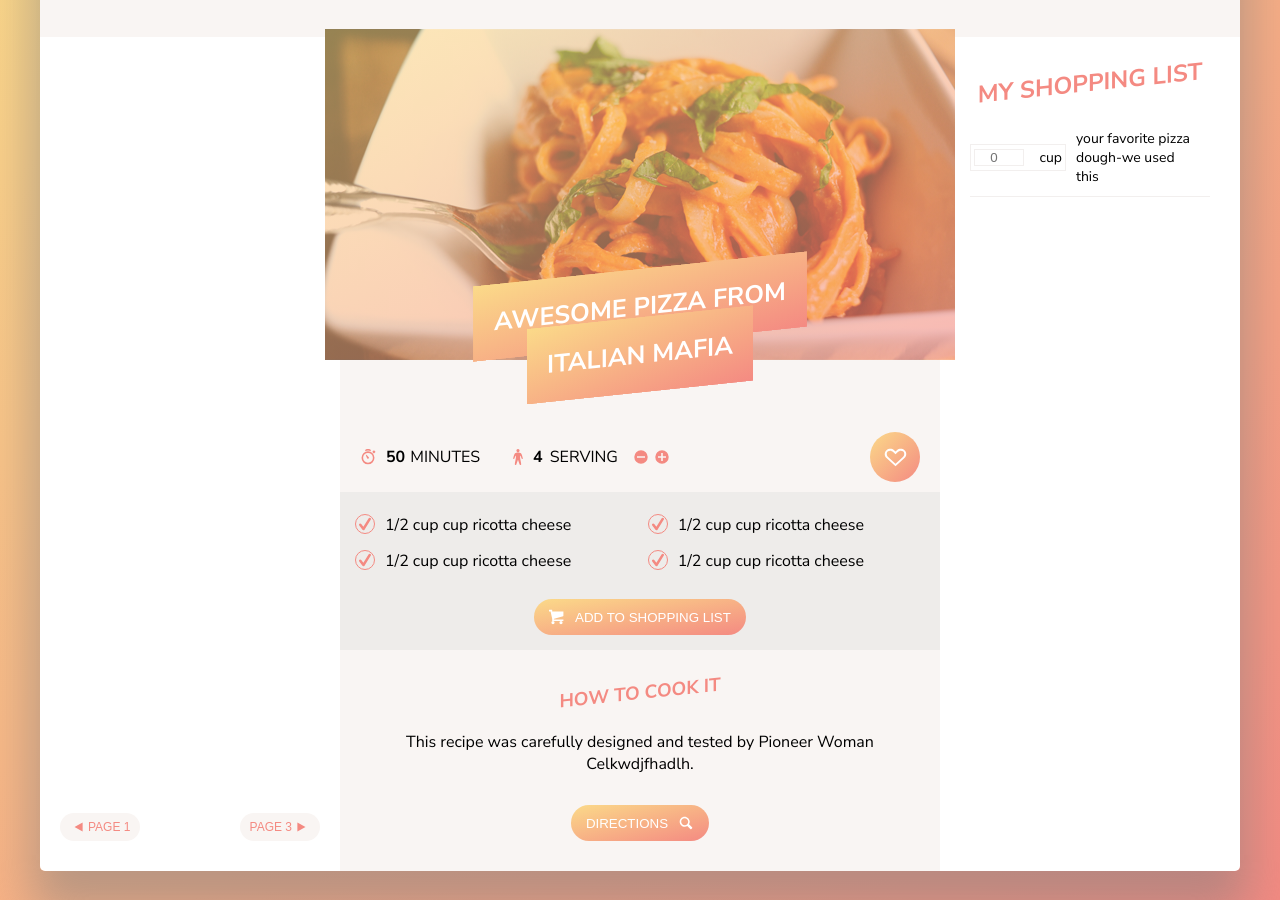
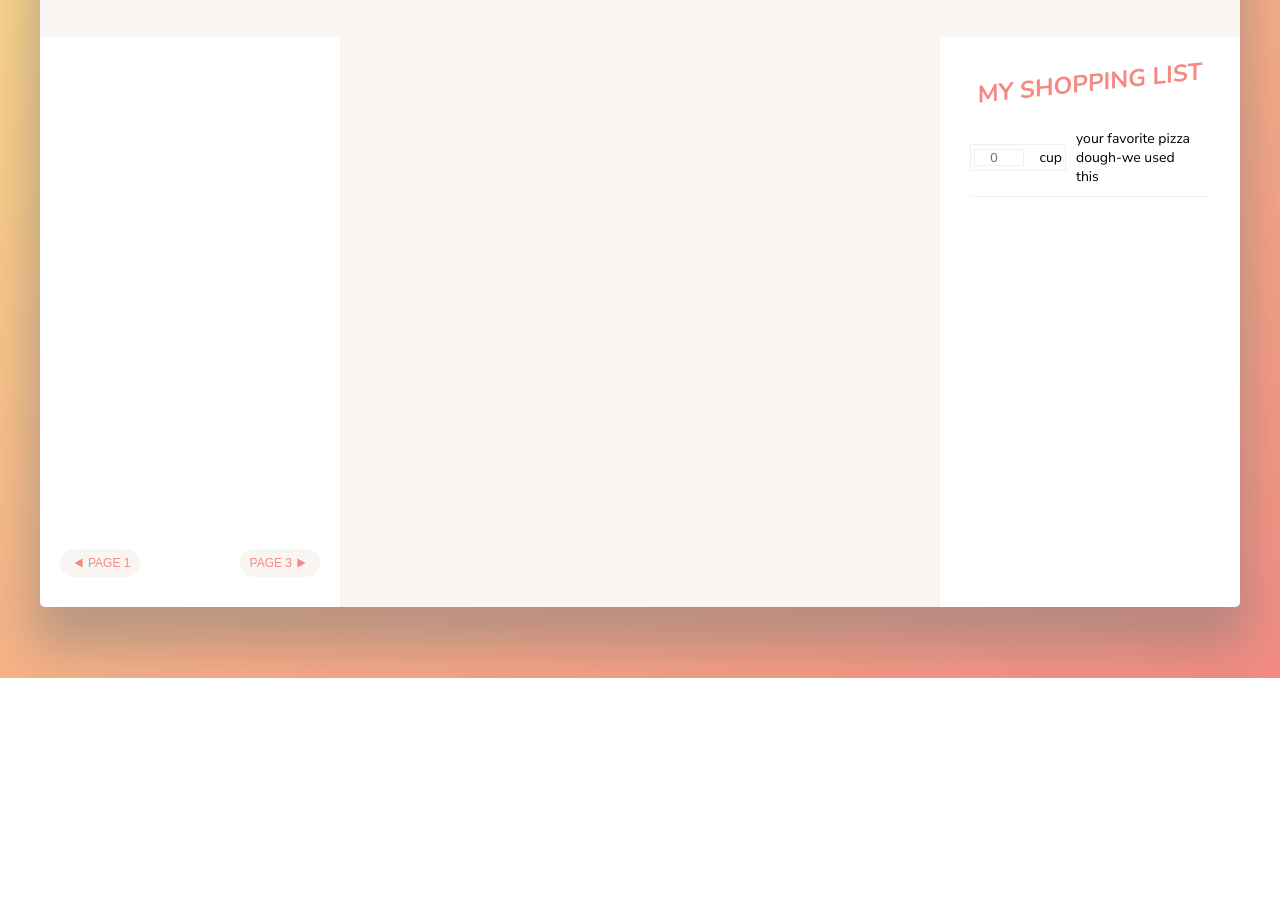
Before and after one commit to DmitriyKylik/forkify, a website: page src/index.html in a window 1280 px wide. Shown: the part 122-1022 px from the top of the page. After the commit the page ends 800 px from the top, so only its background shows below. Drawn offline with nearby package versions, Linux system fonts and the light colour scheme; files that its build step writes are made by us from their sources; files whose address does not match are found by name.

Commit message:
Modified build

```diff
--- a/src/index.html
+++ b/src/index.html
@@ -76,9 +76,10 @@
                     </div>
                 </div>
                 <!-- END forkify_results -->
+
                 <!-- BEGIN recipe -->
                 <div class="recipe bg-gray">
-                    <figure class="recipe_view">
+                    <!-- <figure class="recipe_view">
                         <img src="img/test-1.jpg" alt="Test">
                         <h2 class="recipe_title skewed"><span class="grad-orange">awesome pizza from italian mafia</span></h2>
                     </figure>
@@ -114,9 +115,9 @@
                                 <use xlink:href="img/sprite.svg#icon-heart-outlined"/>
                             </svg>
                         </button>
-                    </div>
+                    </div> -->
                 <!-- BEGIN recipe_ingredients -->
-                <div class="recipe_ingredients">
+                <!-- <div class="recipe_ingredients">
                     <ul class="recipe_ingredients_list">
                         <li class="recipe_ingredients_item">
                             <svg class="icon icon-check">
@@ -165,9 +166,9 @@
                         </svg>
                         <span>add to shopping list</span>
                     </button>
-                </div>
+                </div> -->
                 <!-- END recipe_ingredients -->
-                <div class="recipe_directions">
+                <!-- <div class="recipe_directions">
                     <h3 class="recipe_directions_title">how to cook it</h3>
                     <p class="recipe_directions_text">This recipe was carefully designed and tested
                         by <span class="recipe_author">Pioneer Woman</span> Celkwdjfhadlh.
@@ -178,7 +179,7 @@
                             <use xlink:href="img/sprite.svg#icon-search"/>
                         </svg>
                     </button>
-                </div>
+                </div> -->
             </div>
                 <!-- END recipe -->
             <!-- BEGIN shopping -->
```
Also changed, not shown: build/css/app.min.css, build/index.html, build/js/app.min.js, 1 other file.
